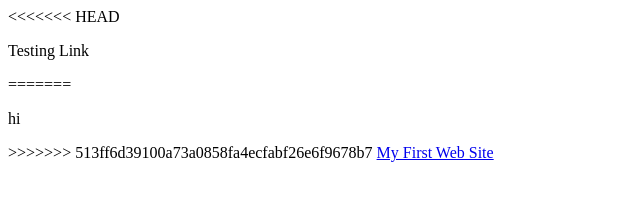
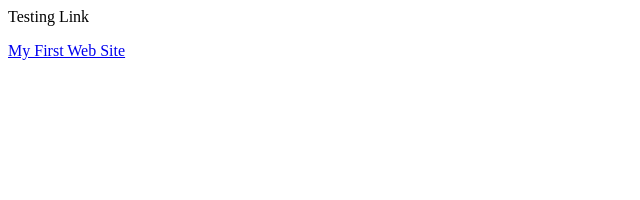
Before and after one commit to viralin/htmlrepository, a plain HTML site: page html/index.html in a window 1280 px wide. Shown: the whole page, without its empty margins (0-640 px from the left). Drawn offline with Linux system fonts and the light colour scheme.

Commit message:
My Assignment on HTML5 and CSS3

```diff
--- a/html/index.html
+++ b/html/index.html
@@ -1,10 +1,8 @@
 <html>
 <body>
-<<<<<<< HEAD
 <p>Testing Link </p>
-=======
-<p>hi</p>
->>>>>>> 513ff6d39100a73a0858fa4ecfabf26e6f9678b7
-<a href="./html/services.html">My First Web Site</a>
+
+
+<a href="../html/services.html">My First Web Site</a>
 </body>
 </html>
```
